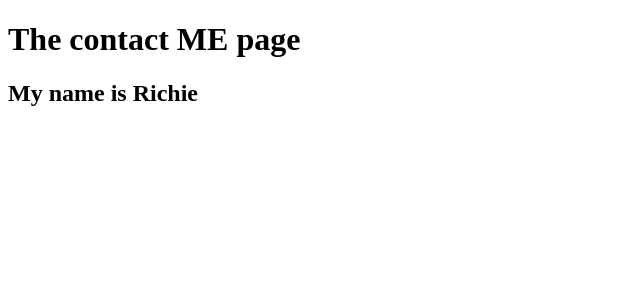
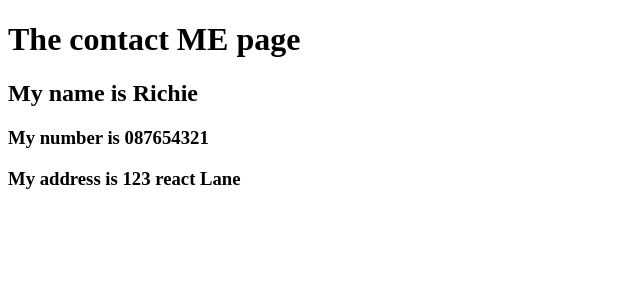
Before and after one commit to deepsea/nextjs-blog, a Next.js app: page /contact in a window 1280 px wide. Shown: the top 300 px of the page, without its empty margins (0-640 px from the left). Built offline with nearby package versions, Linux system fonts and the light colour scheme.

Commit message:
Nested destructuring of contact interface

```diff
--- a/pages/contact.tsx
+++ b/pages/contact.tsx
@@ -8,11 +8,13 @@ interface Props {
     }
 }
 
-function Contact({contactDetails}: Props) {
+function Contact({ contactDetails: {name, number, address}}: Props) {
     return (
         <div>
             <h1>The contact ME page</h1>
-            <h2>My name is {contactDetails.name}</h2>
+            <h2>My name is {name}</h2>
+            <h3>My number is {number}</h3>
+            <h3>My address is {address}</h3>
         </div>
     )
 }
```
